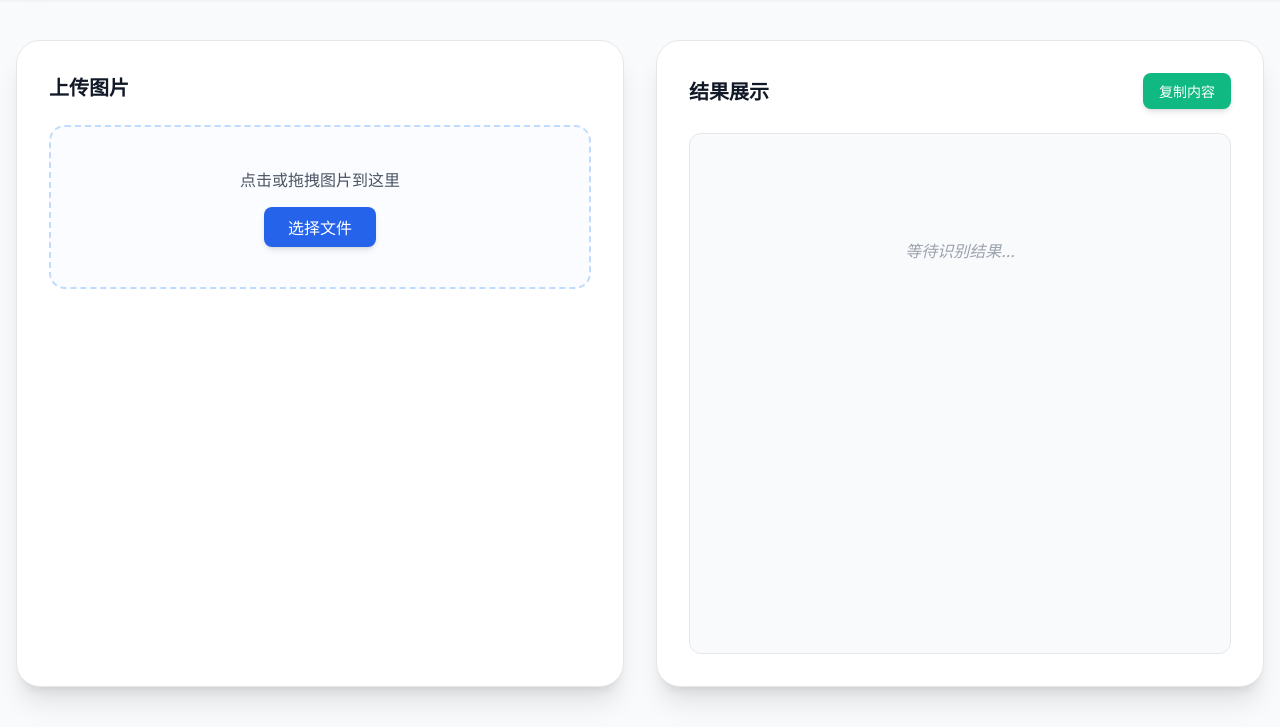
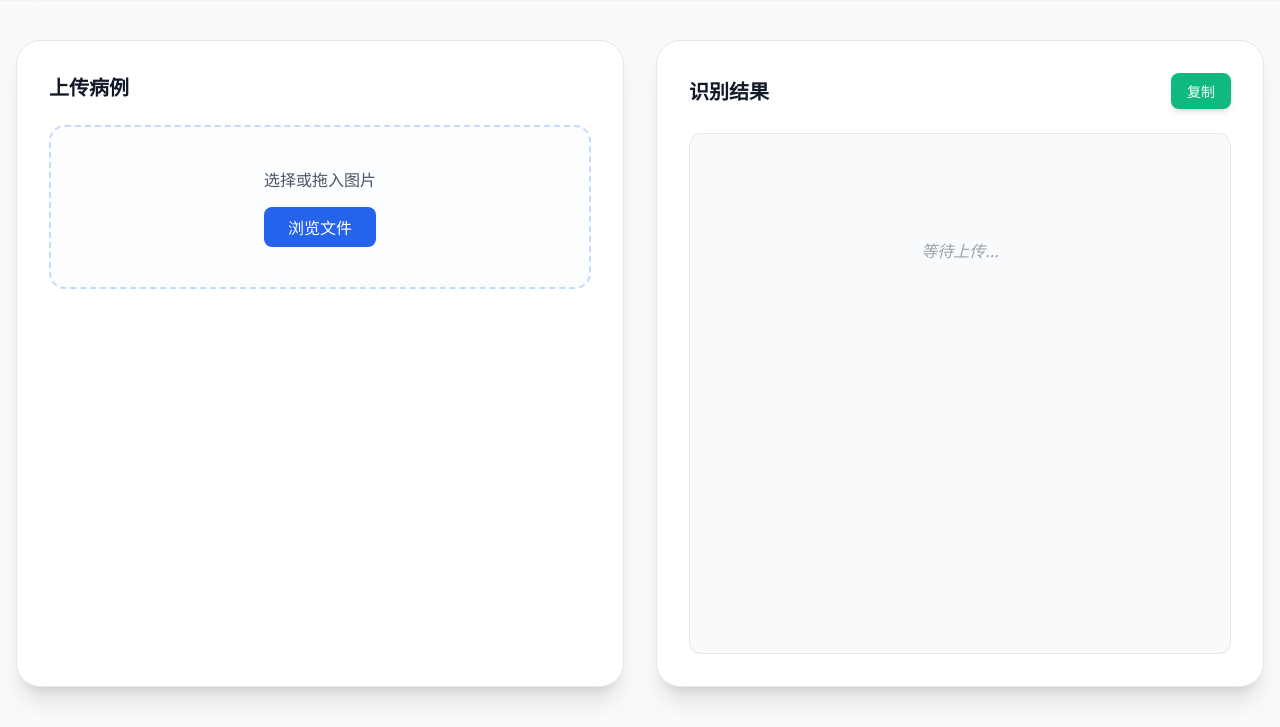
Before and after one commit to EEEEEEREN/medical-ocr, a Flask app: page / in a window 1280 px wide. Shown: the part 73-800 px from the top of the page. Run offline with Flask 3, Linux system fonts and the light colour scheme; some libraries are stand-ins or nearby versions.

Commit message:
Update index.html

```diff
--- a/templates/index.html
+++ b/templates/index.html
@@ -13,20 +13,19 @@
     </style>
 </head>
 <body class="bg-gray-50 dark:bg-gray-950 text-gray-900 dark:text-gray-100 min-h-screen flex flex-col transition-colors duration-300">
-
-    <header class="bg-white/80 dark:bg-gray-900/80 backdrop-blur-md shadow-sm border-b dark:border-gray-800 sticky top-0 z-10">
+    <header class="bg-white/80 dark:bg-gray-900/80 backdrop-blur-md shadow-sm border-b dark:border-gray-800 sticky top-0 z-50">
         <div class="max-w-7xl mx-auto px-4 py-4 flex items-center justify-between">
             <div class="flex items-center space-x-3">
                 <div class="w-10 h-10 bg-blue-600 rounded-xl flex items-center justify-center shadow-lg text-white font-bold text-xl">病</div>
                 <h1 class="text-xl font-bold bg-gradient-to-r from-blue-600 to-indigo-600 bg-clip-text text-transparent">病例识别系统</h1>
             </div>
             <div class="flex items-center space-x-4">
-                <button id="theme-toggle" class="p-2.5 rounded-xl bg-gray-100 dark:bg-gray-800 text-gray-600 dark:text-yellow-400 hover:scale-110 transition-transform">
+                <button id="theme-toggle" class="p-2.5 rounded-xl bg-gray-100 dark:bg-gray-800 text-gray-600 dark:text-yellow-400">
                     <svg id="theme-toggle-light-icon" class="hidden w-5 h-5" fill="currentColor" viewBox="0 0 20 20"><path d="M10 2a1 1 0 011 1v1a1 1 0 11-2 0V3a1 1 0 011-1zm4 8a4 4 0 11-8 0 4 4 0 018 0zm-.464 4.95l.707.707a1 1 0 001.414-1.414l-.707-.707a1 1 0 00-1.414 1.414zm2.12-10.607a1 1 0 010 1.414l-.706.707a1 1 0 11-1.414-1.414l.707-.707a1 1 0 011.414 0zM17 11a1 1 0 100-2h-1a1 1 0 100 2h1zm-7 4a1 1 0 011 1v1a1 1 0 11-2 0v-1a1 1 0 011-1zM5.05 6.464A1 1 0 106.465 5.05l-.708-.707a1 1 0 00-1.414 1.414l.707.707zm1.414 8.486l-.707.707a1 1 0 01-1.414-1.414l.707-.707a1 1 0 011.414 1.414zM4 11a1 1 0 100-2H3a1 1 0 000 2h1z"></path></svg>
                     <svg id="theme-toggle-dark-icon" class="hidden w-5 h-5" fill="currentColor" viewBox="0 0 20 20"><path d="M17.293 13.293A8 8 0 016.707 2.707a8.001 8.001 0 1010.586 10.586z"></path></svg>
                 </button>
-                <button id="output-lang-toggle" class="px-4 py-2 bg-blue-600 text-white rounded-lg text-sm font-medium hover:bg-blue-700 shadow-md active:scale-95 transition-all">
-                    <span id="lang-text">切换语言</span>
+                <button id="output-lang-toggle" class="px-4 py-2 bg-blue-600 text-white rounded-lg text-sm font-medium hover:bg-blue-700 shadow-md active:scale-95">
+                    <span>切换语言</span>
                 </button>
             </div>
         </div>
@@ -34,31 +33,30 @@
 
     <main class="flex-1 max-w-7xl mx-auto w-full px-4 py-10 grid grid-cols-1 lg:grid-cols-2 gap-8">
         <div class="bg-white dark:bg-gray-800 rounded-3xl shadow-xl border dark:border-gray-700 p-8">
-            <h2 class="text-xl font-bold mb-6 flex items-center gap-2">上传图片</h2>
-            <div id="dropzone" class="border-2 border-dashed border-blue-200 dark:border-blue-800 rounded-2xl p-10 text-center cursor-pointer transition-all bg-blue-50/30">
+            <h2 class="text-xl font-bold mb-6">上传病例</h2>
+            <div id="dropzone" class="border-2 border-dashed border-blue-200 dark:border-blue-800 rounded-2xl p-10 text-center cursor-pointer bg-blue-50/20">
                 <input id="file-input" type="file" accept="image/*" class="hidden">
-                <p class="text-gray-600 dark:text-gray-400 mb-4 font-medium">点击或拖拽图片到这里</p>
-                <button id="select-file-btn" class="px-6 py-2 bg-blue-600 text-white rounded-lg font-medium shadow-md">选择文件</button>
+                <p class="text-gray-600 dark:text-gray-400 mb-4">选择或拖入图片</p>
+                <button id="select-file-btn" class="px-6 py-2 bg-blue-600 text-white rounded-lg font-medium">浏览文件</button>
             </div>
             <div id="preview-container" class="mt-8 hidden">
-                <img id="preview-image" class="w-full rounded-xl shadow-lg max-h-96 object-contain border dark:border-gray-700">
+                <img id="preview-image" class="w-full rounded-xl shadow-lg border dark:border-gray-700">
             </div>
         </div>
 
         <div class="bg-white dark:bg-gray-800 rounded-3xl shadow-xl border dark:border-gray-700 p-8 flex flex-col">
             <div class="flex justify-between items-center mb-6">
-                <h2 class="text-xl font-bold">结果展示</h2>
-                <button id="copy-btn" class="px-4 py-2 bg-emerald-500 hover:bg-emerald-600 text-white rounded-lg text-sm shadow-md">复制内容</button>
+                <h2 class="text-xl font-bold">识别结果</h2>
+                <button id="copy-btn" class="px-4 py-2 bg-emerald-500 text-white rounded-lg text-sm shadow-md">复制</button>
             </div>
-            <div id="status-bar" class="hidden p-3 bg-blue-50 dark:bg-blue-900/20 rounded-lg mb-4 text-blue-600 dark:text-blue-400 text-sm font-medium">
+            <div id="status-bar" class="hidden p-3 bg-blue-50 dark:bg-blue-900/20 rounded-lg mb-4 text-blue-600 text-sm">
                 <span id="status-text">就绪</span>
             </div>
-            <div id="result-content" class="flex-1 bg-gray-50 dark:bg-gray-900 rounded-xl p-6 overflow-y-auto min-h-[300px] border dark:border-gray-800">
-                <p class="text-gray-400 italic text-center py-20">等待识别结果...</p>
+            <div id="result-content" class="flex-1 bg-gray-50 dark:bg-gray-900 rounded-xl p-6 overflow-y-auto border dark:border-gray-800 min-h-[300px]">
+                <p class="text-gray-400 italic text-center py-20">等待上传...</p>
             </div>
         </div>
     </main>
-
-    <script src="/static/js/script.js?v=4.0"></script>
+    <script src="/static/js/script.js?v=6.0"></script>
 </body>
 </html>
```
